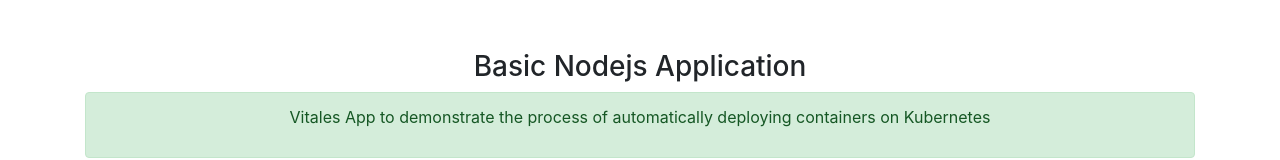
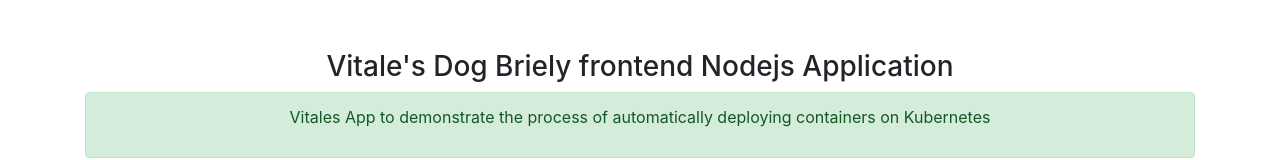
Before and after one commit to vitalemazo/NodeJSapp, a website: page index.html in a window 1280 px wide. Shown: the top 160 px of the page. Drawn offline with nearby package versions, Linux system fonts and the light colour scheme.

Commit message:
vitalemazo/adding index changes

```diff
--- a/index.html
+++ b/index.html
@@ -10,7 +10,7 @@
     <div style="margin-top:50px">
       <div class="panel panel-info">
         <div class="text-center">
-          <h3 class="panel-title">Basic Nodejs Application</h3>
+          <h3 class="panel-title">Vitale's Dog Briely frontend Nodejs Application</h3>
         </div>
         <div class="panel-body">
           <div class="alert alert-success">
```
